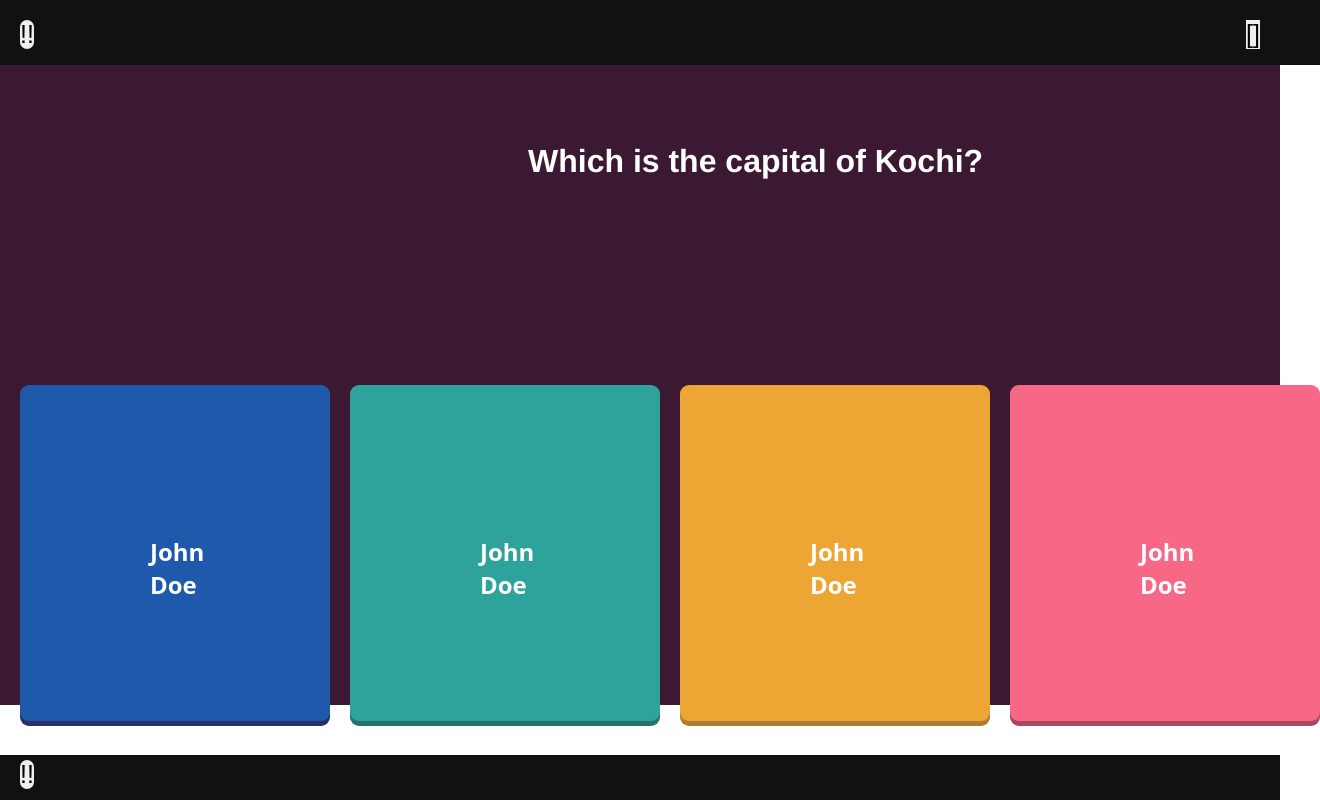
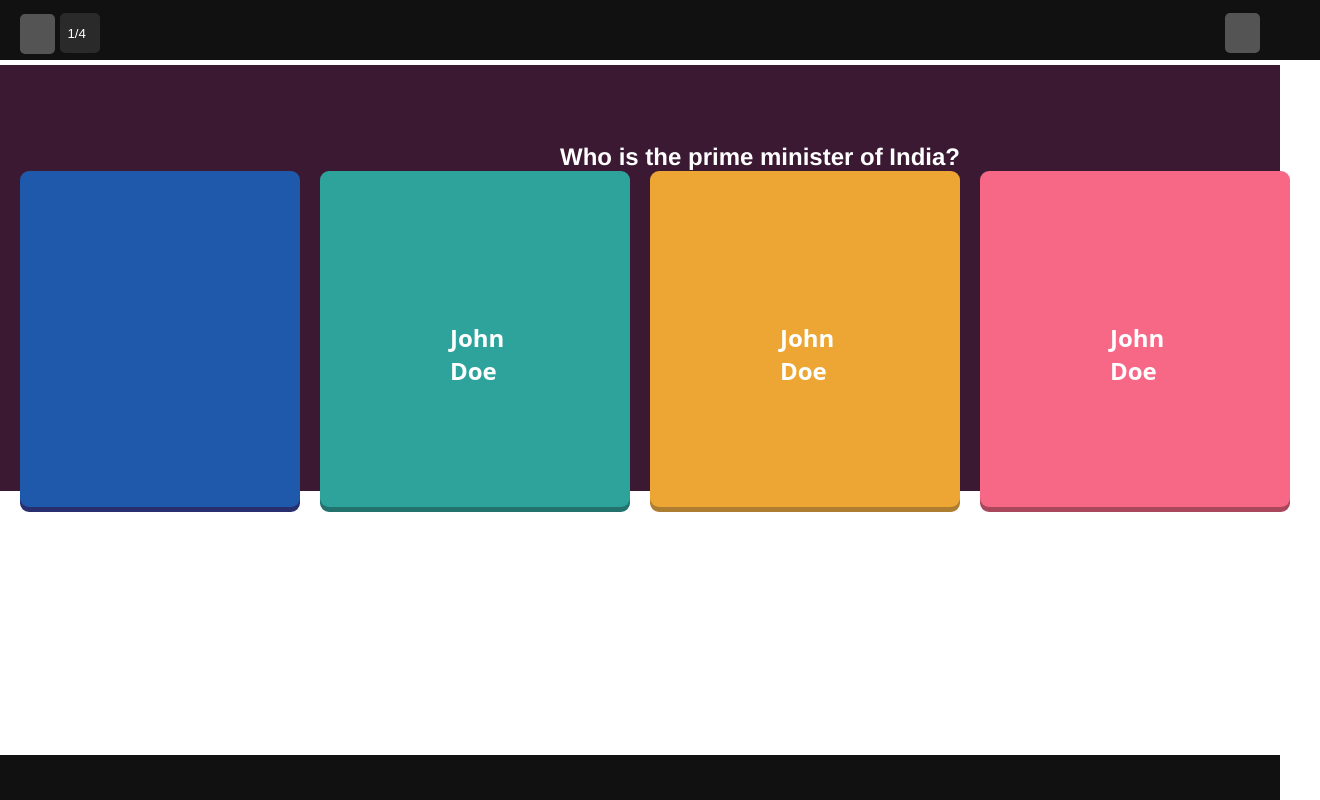
Before and after one commit to shafimuhammed1/quizApp, a React (Create React App) app: page / in a window 1280 px wide. Shown: the whole page, 1320 px wide, since content can reach past the window. Built offline with nearby package versions, Linux system fonts and the light colour scheme.

Commit message:
now i stored the datas directly in the state on container component and display the question and try to pass the options to the card component by props but its not working

```diff
--- a/src/App.js
+++ b/src/App.js
@@ -4,6 +4,7 @@ import Container from "./Components/Container/Container";
 import './App.css'
 import Card from "./Components/Cards/Card";
 import FootBar from "./Components/FootBar/FootBar";
+
 
 
 function App() {
@@ -14,7 +15,7 @@ function App() {
     <div className="App">
      <NavBar/>
      <Container/>
-     <Card/>
+
      <FootBar/>
     </div>
   );
--- a/src/Components/Cards/Card.js
+++ b/src/Components/Cards/Card.js
@@ -1,12 +1,21 @@
-import React from 'react'
-import './Card.css'
+import React,{useState} from 'react';
+import './Card.css';
 
 function Card() {
+  const [state,setState]=useState(0)
+
+
+
+
   return (
+
     <div className='Card'>
+
       <div className='Card-container'>
       <div class="question-card">
-       <h4 className='ans'><b>John Doe</b></h4>
+       <h4 className='ans' onClick={()=>{
+
+       }} ><b></b></h4>
       </div>
      <div class="question-card1">
       <h4 className='ans'><b>John Doe</b></h4>
@@ -21,4 +30,5 @@ function Card() {
     </div>
  )
 }
-export default Card
+
+export default Card;
--- a/src/Components/Container/Container.css
+++ b/src/Components/Container/Container.css
@@ -10,11 +10,7 @@
 
 .title-text{
     padding-top: 78px;
-
-}
-
-.question{
-    padding-left: 33rem;
+    margin-left: 35em;
+    color: white;
     font-family:'Franklin Gothic Medium', 'Arial Narrow', Arial, sans-serif;
-    color: white;
-}
+   }
--- a/src/Components/Container/Container.js
+++ b/src/Components/Container/Container.js
@@ -1,11 +1,48 @@
-import React from 'react'
+import React,{useState} from 'react'
 import './Container.css'
+import Card from '../Cards/Card';
+
+
+
+
+
 
 function Container() {
+  const [questions, setQuestions] = useState([
+    {
+      "id": 1,
+      "question": "Who is the prime minister of India?",
+      "options": [
+        { "id": 1, "text": "Narendra Modi", "isCorrect": true },
+        { "id": 2, "text": "Manmohan Singh", "isCorrect": false },
+        { "id": 3, "text": "Rahul Gandhi", "isCorrect": false },
+        { "id": 4, "text": "Arvind Kejriwal", "isCorrect": false }
+      ]
+    },
+    {
+      "id": 2,
+      "question": "Who is the Chief Minister of Kerala?",
+      "options": [
+        { "id": 1, "text": "Pinarayi Vijayan", "isCorrect": true },
+        { "id": 2, "text": "Oommen Chandy", "isCorrect": false },
+        { "id": 3, "text": "Ramesh Chennithala", "isCorrect": false },
+        { "id": 4, "text": "Achuthanandan", "isCorrect": false }
+      ]
+    }
+  ]);
+
+  const firstQuestion = questions[0]
+
   return (
     <div className='container'>
-      <div className='title-text'></div>
-      <h1 className='question'>Which is the capital of Kochi?</h1>
+
+        <div className='title-text'>
+          <h2>{firstQuestion.question}</h2>
+        </div>
+        <Card />
+
+
+
       </div>
   )
 }
--- a/src/Components/FootBar/FootBar.css
+++ b/src/Components/FootBar/FootBar.css
@@ -7,12 +7,3 @@
     position: fixed;
     bottom: 0;
 }
-
-.button3{
-    border-radius: 12px;
-    border: none;
-    font-size: 25px;
-    margin-top: 5px;
-    position: fixed;
-    left: 20px;
-}
--- a/src/Components/FootBar/FootBar.js
+++ b/src/Components/FootBar/FootBar.js
@@ -4,7 +4,7 @@ import './FootBar.css'
 function FootBar() {
   return (
     <div className='footbar'>
-      <button className='button3'>!!</button>
+
 
 
 
--- a/src/Components/NavBar/NavBar.css
+++ b/src/Components/NavBar/NavBar.css
@@ -2,23 +2,49 @@
     position: fixed;
     top: 0;
     width: 100%;
-    height: 25px;
+    height: 20px;
     padding: 20px;
     display: flex;
     justify-content: space-between;
     background-color: #111;
 }
+.right-Buttons{
+    width: 50%;
+}
 
-.button1 {
-    border-radius: 12px;
+.btn1 {
+    width: 1.4em;
+    height: 5vh;
+    border-radius: 5px;
     border: none;
     font-size: 25px;
     position: fixed;
     left: 20px;
+    margin-top: -6px;
+    background-color: rgb(85, 84, 84);
+}
+
+.btn2{
+    width: 3em;
+    height: 5vh;
+    margin-top: -7px;
+    margin-left: 3em;
+    border-radius: 5px;
+    border: none;
+  background-color: rgb(43, 42, 42);
+  color: white;
+}
+.left-Buttons{
+    width: 50%;
 }
 .button2{
+    width: 1.4em;
+    height: 5vh;
+    border-radius: 5px;
     position: fixed;
     right: 20px;
     border: none;
     font-size: 25px;
+    margin-top: -7px;
+    background-color: rgb(85, 84, 84);
 }
--- a/src/Components/NavBar/NavBar.js
+++ b/src/Components/NavBar/NavBar.js
@@ -5,8 +5,15 @@ import "./NavBar.css"
 function NavBar() {
   return (
     <div className='navbar'>
-      <button className='button1'>!!</button>
-      <button className='button2'>[]</button>
+      <div className='right-Buttons'>
+      <input className='btn1'  />
+      <input className='btn2' value='  1/4'  />
+     </div>
+     <div className='left-Buttons'>
+     <input className='button2' />
+     </div>
+
+
 
 
     </div>
```
Also changed, not shown: src/Data.json (+18 -49 lines).
